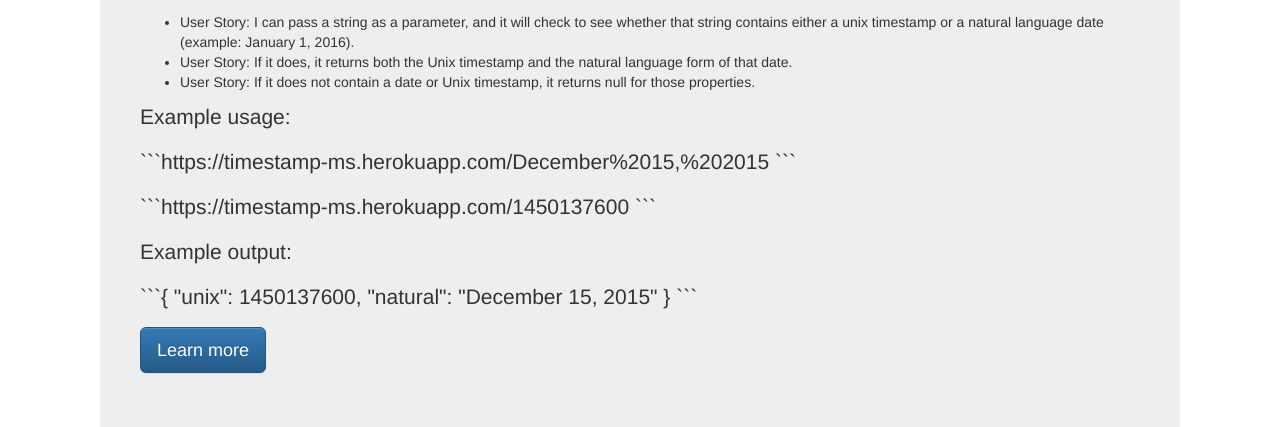
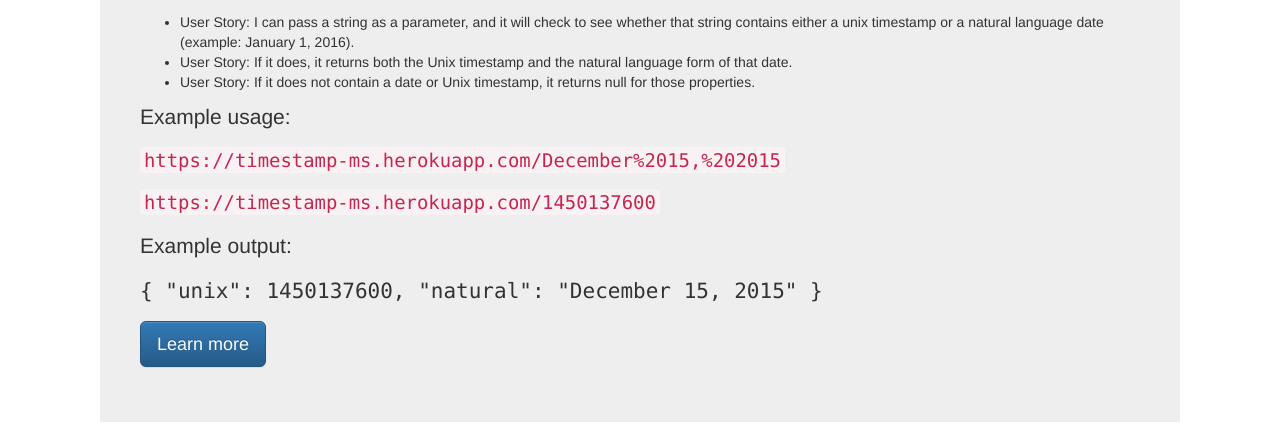
Before and after one commit to DrWilliamsSteven/timestampAPI, a website: page View/index.html in a window 1280 px wide. Shown: the part 373-800 px from the top of the page. Drawn offline with nearby package versions, Linux system fonts and the light colour scheme.

Commit message:
Update index.html

````diff
--- a/View/index.html
+++ b/View/index.html
@@ -35,10 +35,10 @@
       </ul>
 
       <p>Example usage: </p>
-        <p>```https://timestamp-ms.herokuapp.com/December%2015,%202015 ```</p>
-        <p>```https://timestamp-ms.herokuapp.com/1450137600 ```</p>
+      <p><code>https://timestamp-ms.herokuapp.com/December%2015,%202015 </code></p>
+        <p><code>https://timestamp-ms.herokuapp.com/1450137600 </code></p>
       <p>Example output: </p>
-        <p>```{ "unix": 1450137600, "natural": "December 15, 2015" }  ```</p>
+      <p><samp>{ "unix": 1450137600, "natural": "December 15, 2015" }  </samp></p>
       <p><a class="btn btn-primary btn-lg" href="#" role="button">Learn more</a></p>
     </div>
   </div>
````
